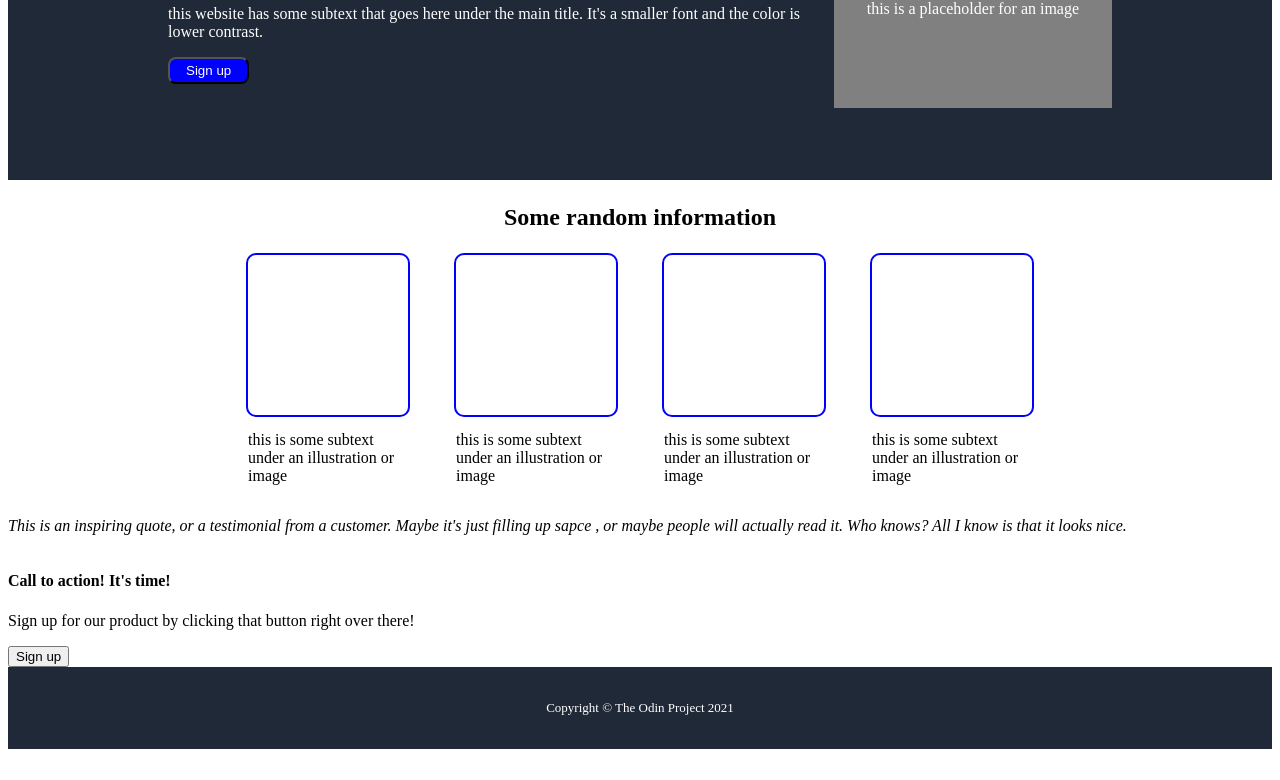
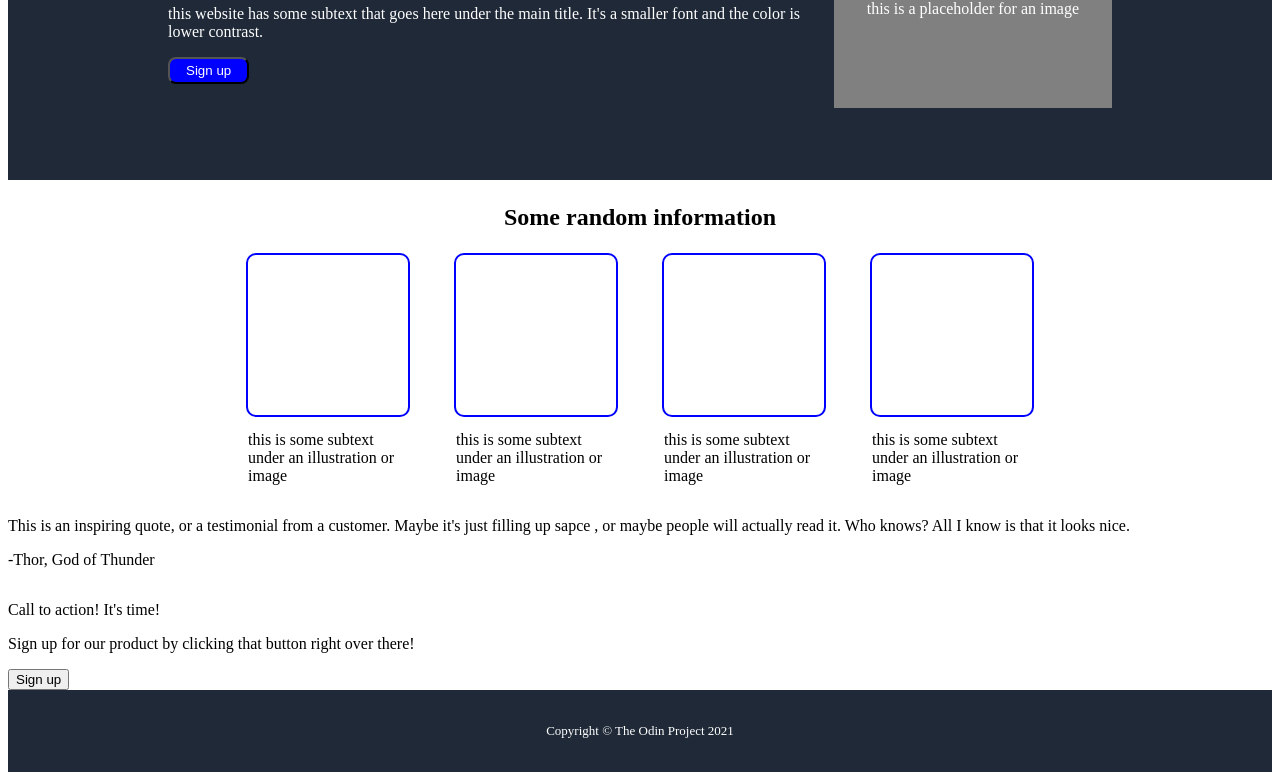
Before and after one commit to drdevastating/first_webpage, a plain HTML site: page index.html in a window 1280 px wide. Shown: the part 217-997 px from the top of the page. Before the commit the page ends 974 px from the top, so only its background shows below. Drawn offline with Linux system fonts and the light colour scheme.

Commit message:
added final html

```diff
--- a/index.html
+++ b/index.html
@@ -48,11 +48,12 @@
             </div>
         </div>
         <div class="third">
-            <p><em>This is an inspiring quote, or a testimonial from a customer. Maybe it's just filling up sapce , or maybe people will actually read it. Who knows? All I know is that it looks nice.</em></p>
+            <p class="quote">This is an inspiring quote, or a testimonial from a customer. Maybe it's just filling up sapce , or maybe people will actually read it. Who knows? All I know is that it looks nice.</p>
+            <p class="author">-Thor, God of Thunder</p>
         </div>
         <div class="fourth">
             <div>
-                <h4>Call to action! It's time!</h4>
+                <p class="header-4">Call to action! It's time!</p>
                 <p>Sign up for our product by clicking that button right over there!</p>
             </div>
             <button class="signup-2">Sign up</button>
```
